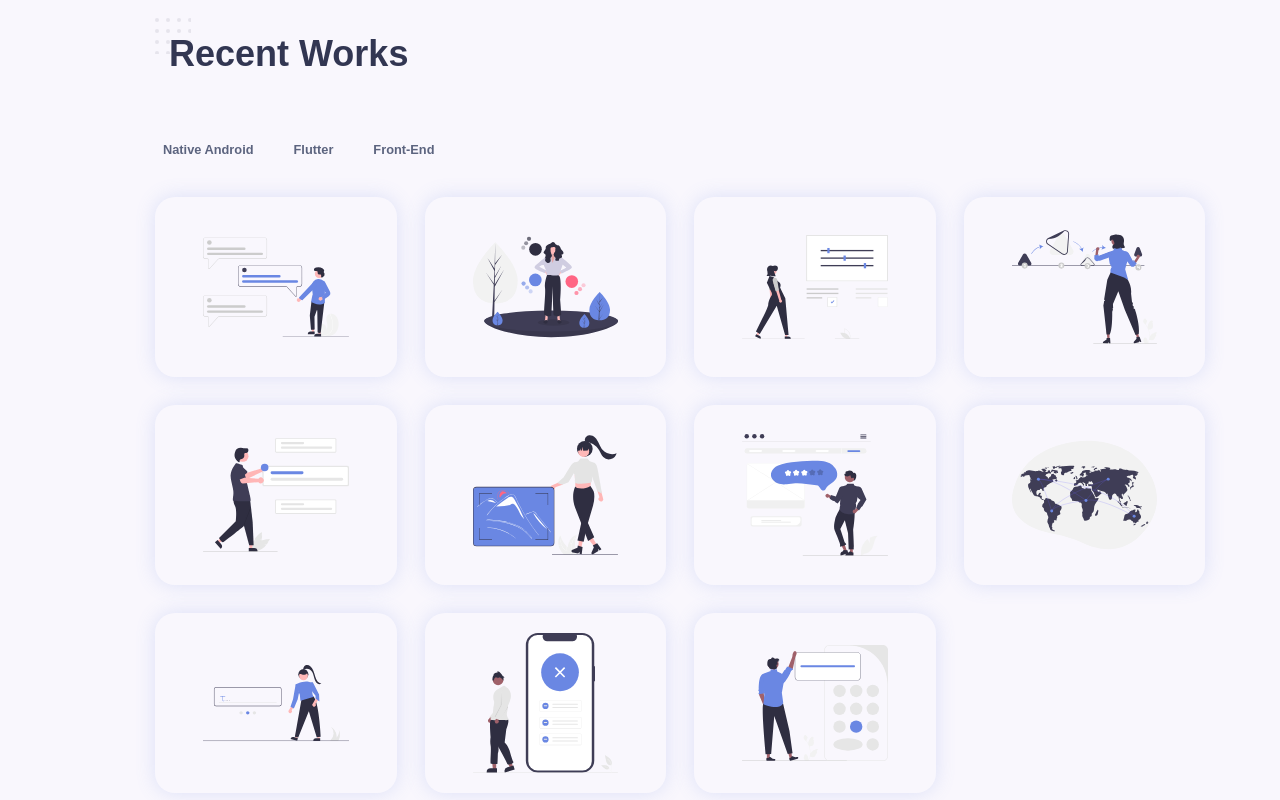
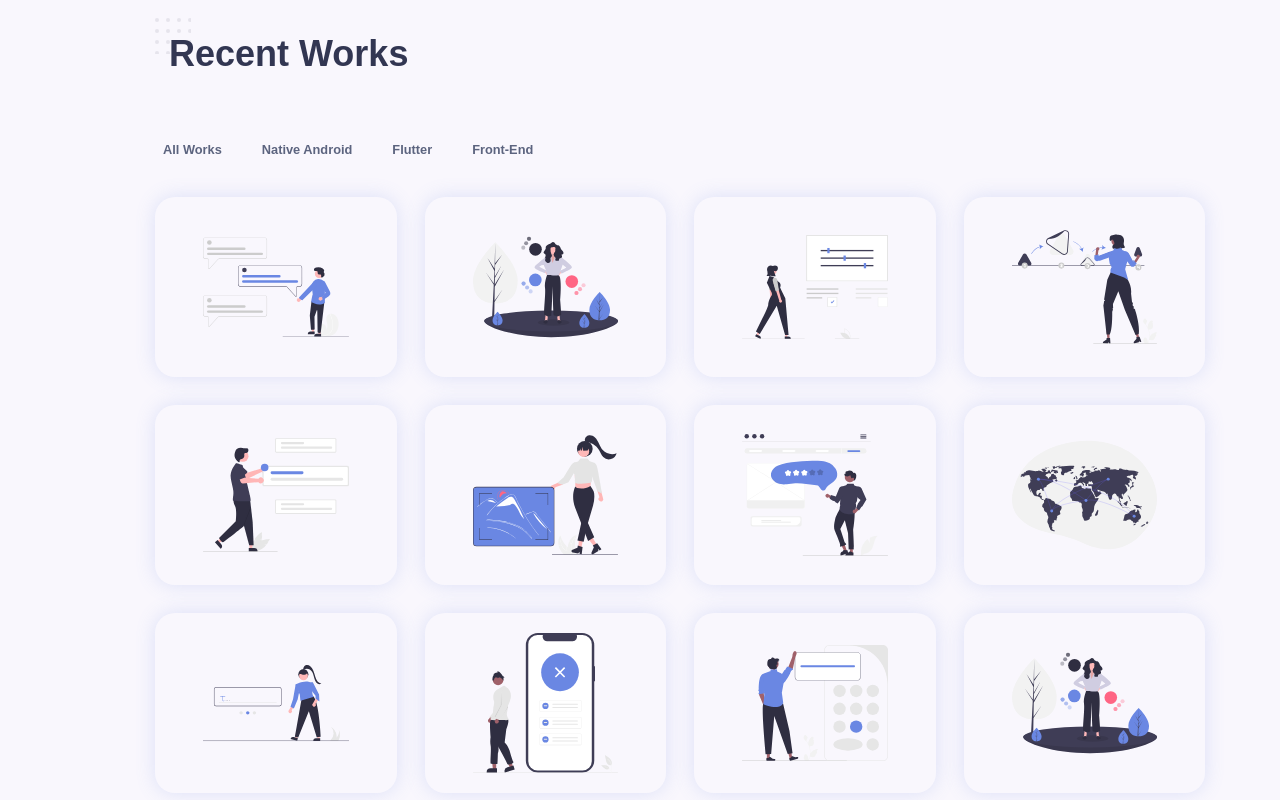
Before and after one commit to smith8h/Smith-Portfolio, a React (Create React App) app: page / in a window 1280 px wide. Shown: the part 3280-4080 px from the top of the page. Built offline with nearby package versions, Linux system fonts and the light colour scheme.

Commit message:
feat: add show all for recent works

```diff
--- a/src/components/portfolio/Portfolio.jsx
+++ b/src/components/portfolio/Portfolio.jsx
@@ -3,9 +3,7 @@ import "./portfolio.css";
 import { Menu } from "./Menu";
 
 const Portfolio = () => {
-    const [items, setItems] = useState(() => Menu.filter(element => {
-        return element.category === 'Android';
-    }));
+    const [items, setItems] = useState(() => Menu);
 
     const filterItem = (category) => {
         const updateItems = Menu.filter((curElement) => {
@@ -19,6 +17,7 @@ const Portfolio = () => {
             <h2 className="section__title">Recent Works</h2>
 
             <div className="work__filters">
+                <span className="work__item" onClick={() => setItems(Menu)}>All Works</span>
                 <span className="work__item" onClick={() => filterItem('Android')}>Native Android</span>
                 <span className="work__item" onClick={() => filterItem('Flutter')}>Flutter</span>
                 <span className="work__item" onClick={() => filterItem('Web')}>Front-End</span>
@@ -26,8 +25,8 @@ const Portfolio = () => {
 
             <div className="work__container grid">
                 {items.map(item => {
-                    const { id, image, title, category, link} = item;
-                    return(
+                    const { id, image, title, category, link } = item;
+                    return (
                         <div className="work__card" key={id}>
                             <div className="work__thumb">
                                 <img src={image} alt="Thumbnail" className="work__img" />
--- a/src/components/services/Services.jsx
+++ b/src/components/services/Services.jsx
@@ -35,7 +35,7 @@ const Services = () => {
             <div className="services__container grid">
                 {data.map(({ id, image, title, description }) => {
                     return (
-                        <div className="services__card">
+                        <div className="services__card" key={id}>
                             <img src={image} alt="Service" className="services__img" />
                             <h3 className="services__title">{title}</h3>
                             <p className="services__description">{description}</p>
```
